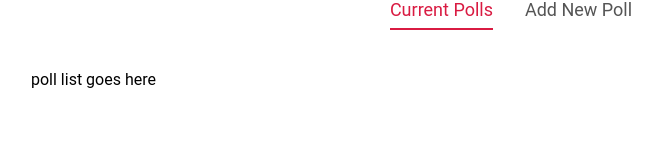
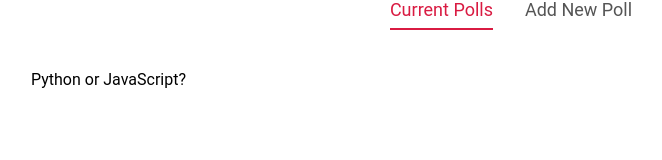
Before and after one commit to richardingwe/svelte-polls-app, a Svelte app: page / in a window 1280 px wide. Shown: the part 194-354 px from the top of the page, without its empty margins (129-791 px from the left). Built offline with nearby package versions, Linux system fonts and the light colour scheme.

Commit message:
poll list

```diff
--- a/src/App.svelte
+++ b/src/App.svelte
@@ -1,29 +1,45 @@
-<script lang="ts">
-  import CreatePollForm from "./components/CreatePollForm.svelte";
-  import Footer from "./components/Footer.svelte";
-  import Header from "./components/Header.svelte";
-
+<script>
+	import Header from './components/Header.svelte';
+	import Footer from './components/Footer.svelte';
+	import CreatePollForm from './components/CreatePollForm.svelte';
+	import PollList from './components/PollList.svelte';
   import Tabs from './shared/Tabs.svelte';
 
   // tabs
   let items = ['Current Polls', 'Add New Poll'];
   let activeItem = 'Current Polls';
-  const tabChange = (e: { detail: string; }) => activeItem = e.detail;
+  const tabChange = (e) => activeItem = e.detail;
+  // polls
+  let polls = [
+    {
+      id: 1,
+      question: 'Python or JavaScript?',
+      answerA: 'Python',
+      answerB: 'JavaScript',
+      votesA: 9,
+      votesB: 15,
+    },
+  ];
+  const handleAdd = (e) => {
+    const poll = e.detail;
+    polls = [poll, ...polls];
+    activeItem = 'Current Polls';
+  }
 </script>
 
-<Header/>
+<Header />
 <main>
   <Tabs {activeItem} {items} on:tabChange={tabChange} />
   {#if activeItem === 'Current Polls'}
-    <p>poll list goes here</p>
+    <PollList {polls} />
   {:else if activeItem === 'Add New Poll'}
-    <CreatePollForm />
+    <CreatePollForm on:add={handleAdd} />
   {/if}
 </main>
-<Footer/>
+<Footer />
 
 <style>
-  main {
+	main{
     width: 100%;
     max-width: 960px;
     margin: 40px auto;
--- a/src/components/CreatePollForm.svelte
+++ b/src/components/CreatePollForm.svelte
@@ -1,5 +1,7 @@
 <script>
+  import { createEventDispatcher } from 'svelte';
   import Button from '../shared/Button.svelte';
+  let dispatch = createEventDispatcher();
   let fields = { question: '', answerA: '', answerB: '' };
   let errors = { question: '', answerA: '', answerB: '' };
   let valid = false;
@@ -28,7 +30,8 @@
     }
     // add new poll
     if (valid) {
-      console.log('valid', fields);
+      let poll = {...fields, id: Math.random(), votesA: 0, votesB: 0};
+      dispatch('add', poll);
     }
   }
 </script>
--- /dev/null
+++ b/src/components/PollList.svelte
@@ -0,0 +1,17 @@
+<script>
+  export let polls = [];
+</script>
+
+<div class="poll-list">
+  {#each polls as poll (poll.id)}
+    <div>{poll.question}</div>
+  {/each}
+</div>
+
+<style>
+  .poll-list{
+    display: grid;
+    grid-template-columns: 1fr 1fr;
+    grid-gap: 20px;
+  }
+</style>
```
